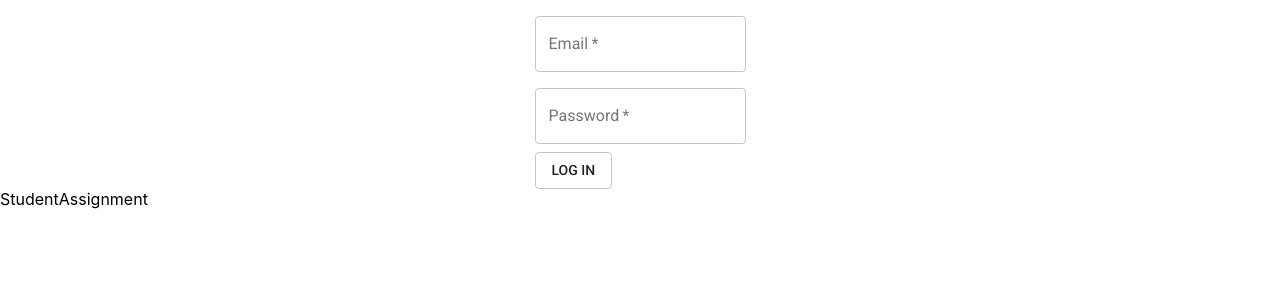
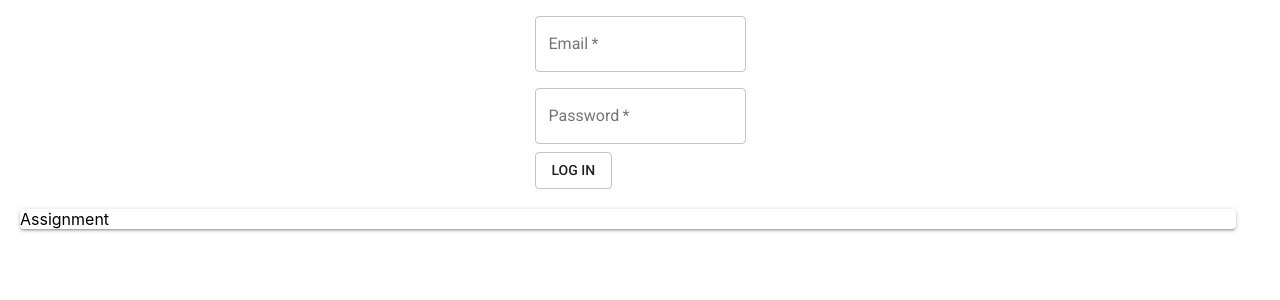
Before and after one commit to Nilagathp/teachr-frontend, a React (Create React App) app: page /course/1/assignment/1/student/1 in a window 1280 px wide. Shown: the top 300 px of the page. Built offline with nearby package versions, Linux system fonts and the light colour scheme.

Commit message:
StudentAssignment has assignment and course props

```diff
--- a/src/components/Assignment/StudentAssignment.js
+++ b/src/components/Assignment/StudentAssignment.js
@@ -1,5 +1,84 @@
-const StudentAssignment = () => {
-  return "StudentAssignment";
+import React from "react";
+import { connect } from "react-redux";
+import { withRouter } from "react-router-dom";
+
+import { withStyles } from "@material-ui/core/styles";
+import Paper from "@material-ui/core/Paper";
+import Typography from "@material-ui/core/Typography";
+import Button from "@material-ui/core/Button";
+import Divider from "@material-ui/core/Divider";
+import TextField from "@material-ui/core/TextField";
+import MenuItem from "@material-ui/core/MenuItem";
+
+import { submitStudentAssignment } from "../../redux/actions/assignmentActions";
+
+const styles = {
+  paper: {
+    margin: "20px",
+    maxWidth: "95%",
+    display: "flex",
+    flexWrap: "wrap"
+  },
+  heading: {
+    padding: "20px"
+  },
+  button: {
+    padding: "20px",
+    marginLeft: "80%"
+  },
+  textField: {
+    marginLeft: "20px",
+    marginTop: "20px",
+    marginRight: "20px",
+    maxWidth: "93%"
+  }
 };
 
-export default StudentAssignment;
+const categories = [
+  {
+    value: 0,
+    label: "CW"
+  },
+  {
+    value: 1,
+    label: "HW"
+  },
+  {
+    value: 2,
+    label: "TQP"
+  }
+];
+
+class StudentAssignment extends React.Component {
+  render() {
+    const { classes } = this.props;
+    return <Paper className={classes.paper}>Assignment</Paper>;
+  }
+}
+
+const mapStateToProps = (state, ownProps) => {
+  let assignment;
+  let course;
+  if (state.user && state.user.person.student) {
+    const assignmentId = parseInt(ownProps.match.url.split("/")[4]);
+    const courseId = parseInt(ownProps.match.url.split("/")[2]);
+    assignment = state.user.person.student.assignments.find(
+      assignment => assignment.id === assignmentId
+    );
+    course = state.user.person.student.courses.find(
+      course => course.id === courseId
+    );
+  }
+  return {
+    assignment: assignment,
+    course: course
+  };
+};
+
+const styledStudentAssignment = withStyles(styles)(StudentAssignment);
+export default withRouter(
+  connect(
+    mapStateToProps,
+    { submitStudentAssignment }
+  )(styledStudentAssignment)
+);
--- a/src/redux/actions/assignmentActions.js
+++ b/src/redux/actions/assignmentActions.js
@@ -84,9 +84,14 @@ function createStudentAssignment(studentId, assignmentId, courseId, push) {
   };
 }
 
+function submitStudentAssignment() {
+  console.log("submitted");
+}
+
 export {
   createAssignment,
   updateAssignment,
   deleteAssignment,
-  createStudentAssignment
+  createStudentAssignment,
+  submitStudentAssignment
 };
```
